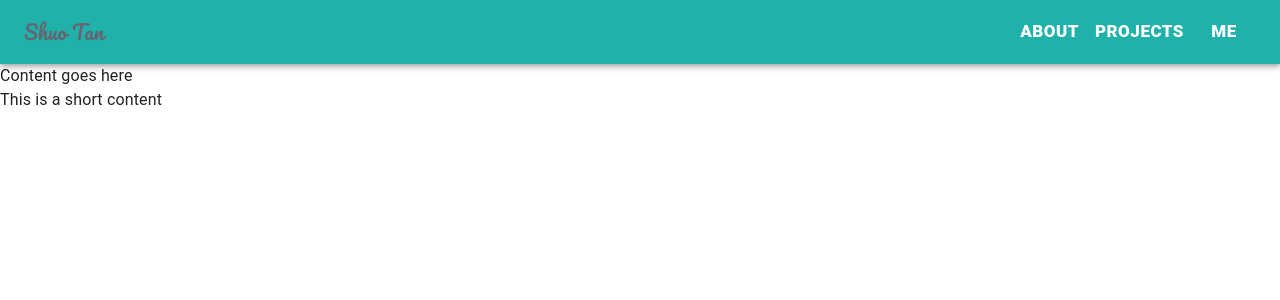
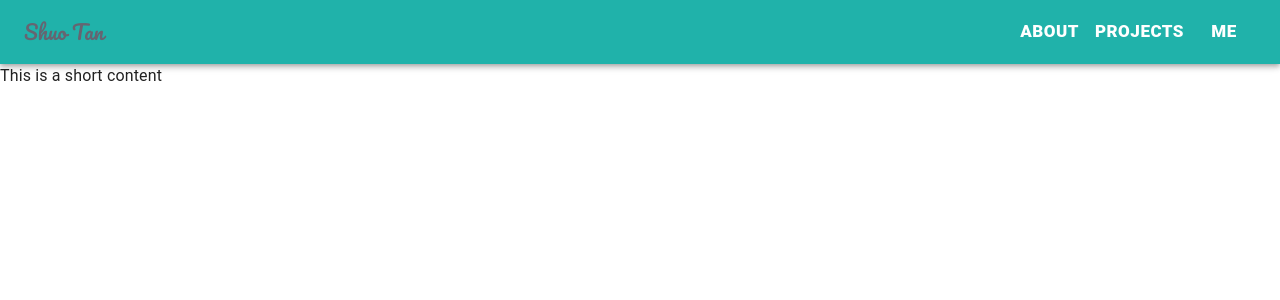
Before and after one commit to tsdaniel0927/shuotan, a React (Create React App) app in the folder mysite/: page / in a window 1280 px wide. Shown: the top 300 px of the page. Built offline with nearby package versions, Linux system fonts and the light colour scheme.

Commit message:
clean up some code

```diff
--- a/mysite/src/components/Header/navbar.js
+++ b/mysite/src/components/Header/navbar.js
@@ -23,9 +23,6 @@ function Myheader(){
                         <Button style={style}>ME</Button>
                     </Toolbar>
                 </AppBar>
-            <div>
-                Content goes here
-            </div>
             </Box>
         </React.Fragment>
     )
```
